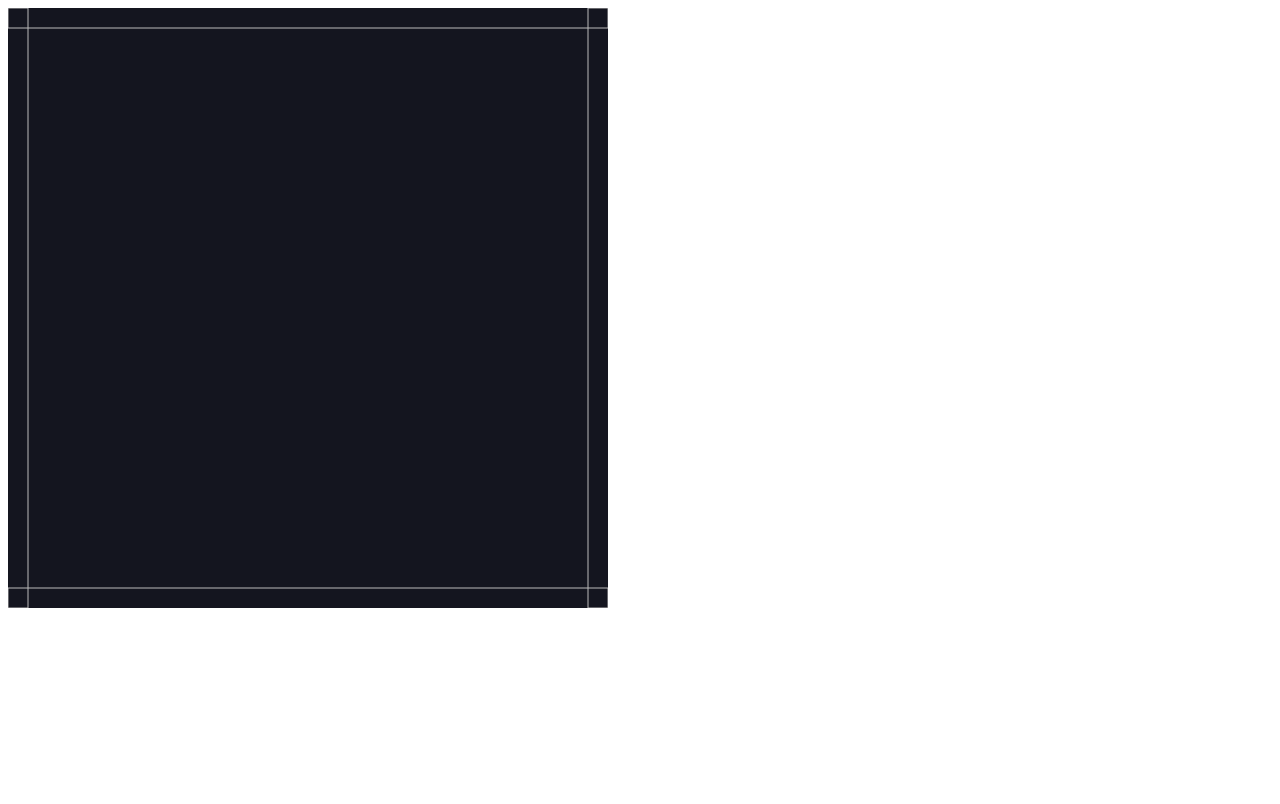
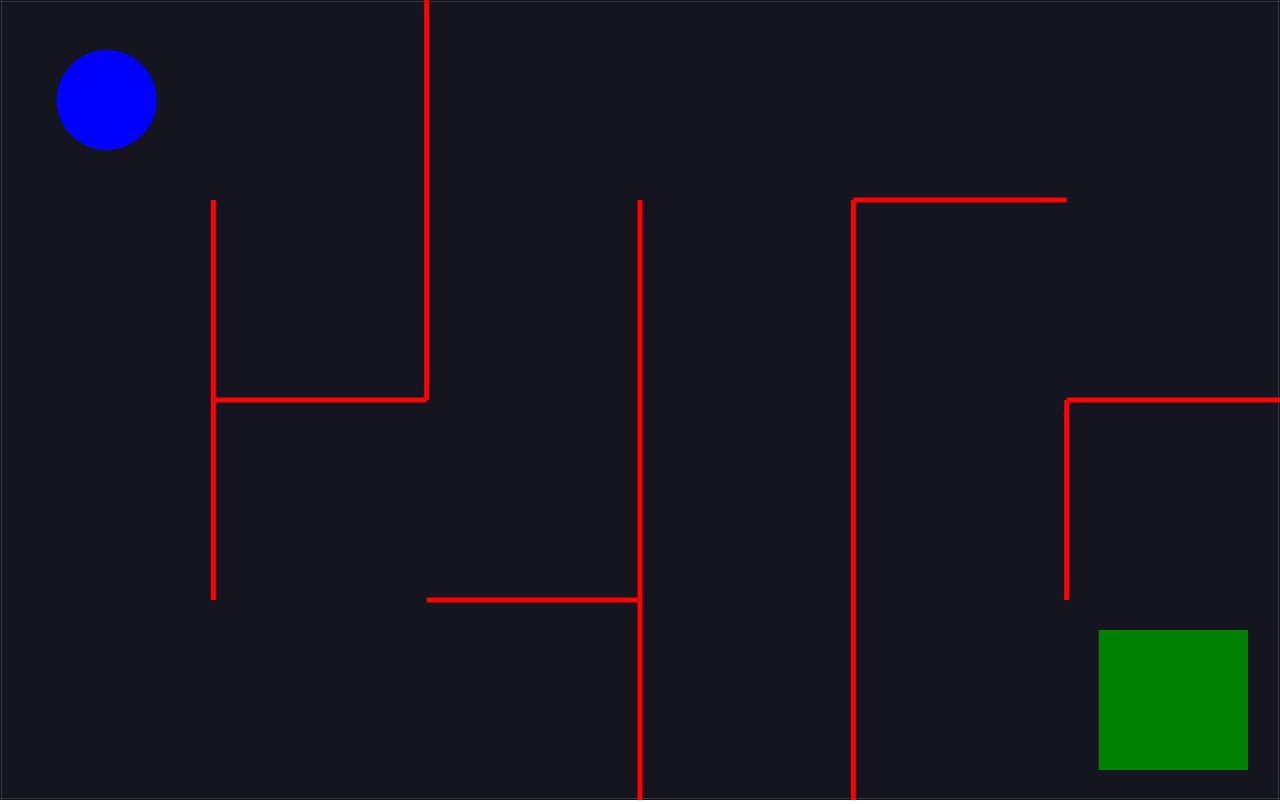
Before and after one commit to jasonyst93/maze, a plain HTML site: page index.html in a window 1280 px wide. Drawn offline with nearby package versions, Linux system fonts and the light colour scheme; animation ran at ten frames a second.

Commit message:
completed

```diff
--- a/index.html
+++ b/index.html
@@ -3,9 +3,36 @@
 
 <head>
     <script src="https://cdnjs.cloudflare.com/ajax/libs/matter-js/0.19.0/matter.min.js"></script>
+    <style>
+        body {
+            margin: 0;
+        }
+
+        .hidden {
+            display: none !important;
+        }
+
+        h1 {
+            color: white;
+            font-size: 36px
+        }
+
+        .winner {
+            display: flex;
+            justify-content: center;
+            align-items: center;
+            position: absolute;
+            z-index: 1;
+            height: 100vh;
+            width: 100vw;
+        }
+    </style>
 </head>
 
 <body>
+    <div class="winner hidden">
+        <h1>You win</h1>
+    </div>
     <script src="index.js"></script>
 </body>
 
--- a/index.js
+++ b/index.js
@@ -1,16 +1,21 @@
-const { Engine, Render, Runner, World, Bodies, } = Matter;
+const { Engine, Render, Runner, World, Bodies, Body, Events } = Matter;
 
-const cells = 3;
-const width = 600;
-const height = 600;
+const cellsHorizontal = 6;
+const cellsVertical = 4;
+const width = window.innerWidth;
+const height = window.innerHeight;
+
+const unitLengthX = width / cellsHorizontal;
+const unitLengthY = height / cellsVertical;
 
 const engine = Engine.create();
+engine.world.gravity.y = 0; //disable gravity
 const { world } = engine;
 const render = Render.create({
     element: document.body,
     engine: engine,
     options: {
-        wireframes: true,
+        wireframes: false,
         width,
         height
     }
@@ -18,16 +23,16 @@ const render = Render.create({
 Render.run(render);
 Runner.run(Runner.create(), engine);
 
+//Wall
 const walls = [
-    Bodies.rectangle(width / 2, 0, width, 40, { isStatic: true }),
-    Bodies.rectangle(width / 2, height, width, 40, { isStatic: true }),
-    Bodies.rectangle(0, height / 2, 40, height, { isStatic: true }),
-    Bodies.rectangle(width, height / 2, 40, height, { isStatic: true }),
+    Bodies.rectangle(width / 2, 0, width, 2, { isStatic: true }),
+    Bodies.rectangle(width / 2, height, width, 2, { isStatic: true }),
+    Bodies.rectangle(0, height / 2, 2, height, { isStatic: true }),
+    Bodies.rectangle(width, height / 2, 2, height, { isStatic: true }),
 ];
 World.add(world, walls);
 
 //Maze Generation
-
 const shuffle = (arr) => {
     let counter = arr.length;
     while (counter > 0) {
@@ -40,26 +45,25 @@ const shuffle = (arr) => {
     return arr;
 }
 
-const grid = Array(cells)
+const grid = Array(cellsVertical)
     .fill(null)
-    .map(() => Array(cells).fill(false))
+    .map(() => Array(cellsHorizontal).fill(false))
 
-const verticals = Array(cells)
+const verticals = Array(cellsVertical)
     .fill(null)
-    .map(() => Array(cells - 1).fill(false))
+    .map(() => Array(cellsHorizontal - 1).fill(false))
 
-const horizontals = Array(cells - 1)
+const horizontals = Array(cellsVertical - 1)
     .fill(null)
-    .map(() => Array(cells).fill(false))
+    .map(() => Array(cellsHorizontal).fill(false))
 
-const startRow = Math.floor(Math.random() * cells);
-const startColumn = Math.floor(Math.random() * cells)
+const startRow = Math.floor(Math.random() * cellsVertical);
+const startColumn = Math.floor(Math.random() * cellsHorizontal)
 
 const stepThroughCell = (row, column) => {
     if (grid[row][column]) {
         return;
     }
-
     grid[row][column] = true;
 
     const neighbors = shuffle([
@@ -69,11 +73,13 @@ const stepThroughCell = (row, column) => {
         [row, column - 1, 'left']
     ]);
 
-
     for (let neighbor of neighbors) {
         const [nextRow, nextColumn, direction] = neighbor;
-
-        if (nextRow < 0 || nextRow >= cells || nextColumn < 0 || nextColumn >= cells) {
+        if (
+            nextRow < 0 ||
+            nextRow >= cellsVertical ||
+            nextColumn < 0 ||
+            nextColumn >= cellsHorizontal) {
             continue;
         }
 
@@ -95,3 +101,117 @@ const stepThroughCell = (row, column) => {
 }
 
 stepThroughCell(startRow, startColumn)
+
+horizontals.forEach((row, rowIndex) => {
+    row.forEach((open, columnIndex) => {
+        if (open) { //if true skip
+            return;
+        }
+        //else drawing wall
+        const wall = Bodies.rectangle(
+            columnIndex * unitLengthX + unitLengthX / 2,
+            rowIndex * unitLengthY + unitLengthY,
+            unitLengthX, //width of one cell
+            5,
+            {
+                label: "wall",
+                isStatic: true,
+                render: {
+                    fillStyle: "red"
+                }
+            }
+        );
+
+        World.add(world, wall)
+    })
+})
+
+verticals.forEach((row, rowIndex) => {
+    row.forEach((open, columnIndex) => {
+        if (open) {
+            return;
+        }
+        const wall = Bodies.rectangle(
+            columnIndex * unitLengthX + unitLengthX,
+            rowIndex * unitLengthY + unitLengthY / 2,
+            5,
+            unitLengthY, {
+            label: "wall",
+            isStatic: true,
+            render: {
+                fillStyle: "red"
+            }
+        }
+        );
+        World.add(world, wall)
+    })
+})
+
+//Goal
+const goal = Bodies.rectangle(
+    width - unitLengthX / 2,
+    height - unitLengthY / 2,
+    unitLengthX * .7,
+    unitLengthY * .7,
+    {
+        label: 'goal',
+        isStatic: true,
+        render: {
+            fillStyle: "green"
+        }
+    }
+)
+World.add(world, goal)
+
+//Ball
+const ballRadius = Math.min(unitLengthX, unitLengthY) / 2;
+const ball = Bodies.circle(
+    unitLengthX / 2,
+    unitLengthY / 2,
+    ballRadius / 2,
+    {
+        label: 'ball',
+        render: {
+            fillStyle: "blue"
+        }
+    }
+);
+
+World.add(world, ball)
+
+document.addEventListener('keydown', event => {
+    const { x, y } = ball.velocity;
+
+    if (event.keyCode === 87) {
+        Body.setVelocity(ball, { x, y: -5 })
+    }
+    if (event.keyCode === 68) {
+        Body.setVelocity(ball, { x: + 5, y })
+    }
+    if (event.keyCode === 83) {
+        Body.setVelocity(ball, { x, y: +5 })
+    }
+    if (event.keyCode === 65) {
+        Body.setVelocity(ball, { x: -5, y })
+    }
+})
+
+//Win Condition
+
+Events.on(engine, 'collisionStart', event => {
+    event.pairs.forEach((collision) => {
+        const labels = ['ball', 'goal'];
+        if (
+            labels.includes(collision.bodyA.label) &&
+            labels.includes(collision.bodyB.label)
+        ) {
+            document.querySelector('.winner').classList.remove('hidden');
+            world.gravity.y = 1;
+            world.bodies.forEach(body => {
+                if (body.label === 'wall') {
+                    Body.setStatic(body, false);
+                }
+            })
+        }
+    })
+})
```
